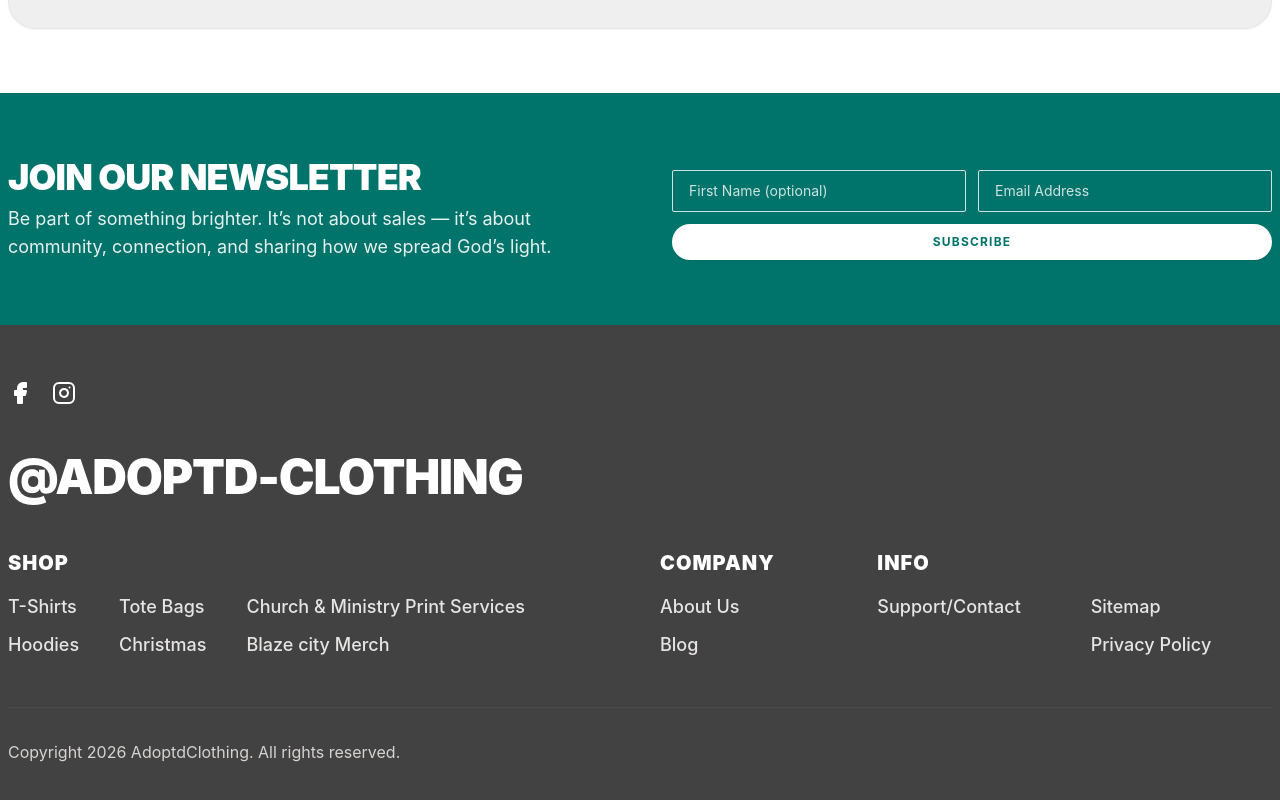
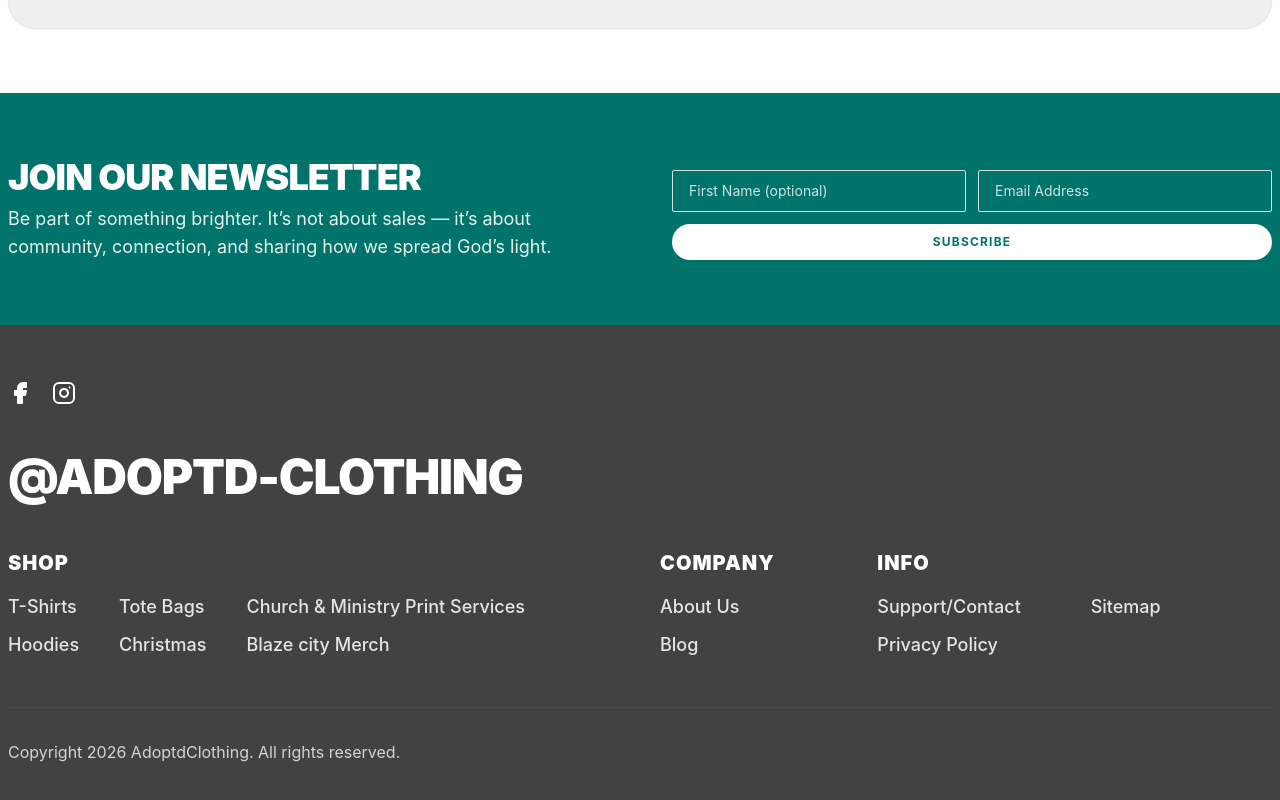
Before and after one commit to adoptd/adoptd-clothing-web, a Next.js app: page /church-print-services in a window 1280 px wide. Shown: the part 1655-2455 px from the top of the page. Built offline with nearby package versions, Linux system fonts and the light colour scheme; no server answers.

Commit message:
Move Privacy Policy underneath Support/Contact in footer INFO section

```diff
--- a/src/components/layout/Footer.tsx
+++ b/src/components/layout/Footer.tsx
@@ -200,10 +200,10 @@ export function Footer({ settings }: FooterProps) {
               <div className="grid grid-cols-1 sm:grid-cols-2 gap-x-6 sm:gap-x-8 gap-y-2.5 text-stone-200 font-medium">
                 <ul className="space-y-2.5">
                   <li><Link href="/contact" className="hover:text-white transition whitespace-nowrap">Support/Contact</Link></li>
+                  <li><Link href="/privacy-policy" className="hover:text-white transition whitespace-nowrap">Privacy Policy</Link></li>
                 </ul>
                 <ul className="space-y-2.5">
                   <li><Link href="/sitemap" className="hover:text-white transition whitespace-nowrap">Sitemap</Link></li>
-                  <li><Link href="/privacy-policy" className="hover:text-white transition whitespace-nowrap">Privacy Policy</Link></li>
                 </ul>
               </div>
             </div>
```
